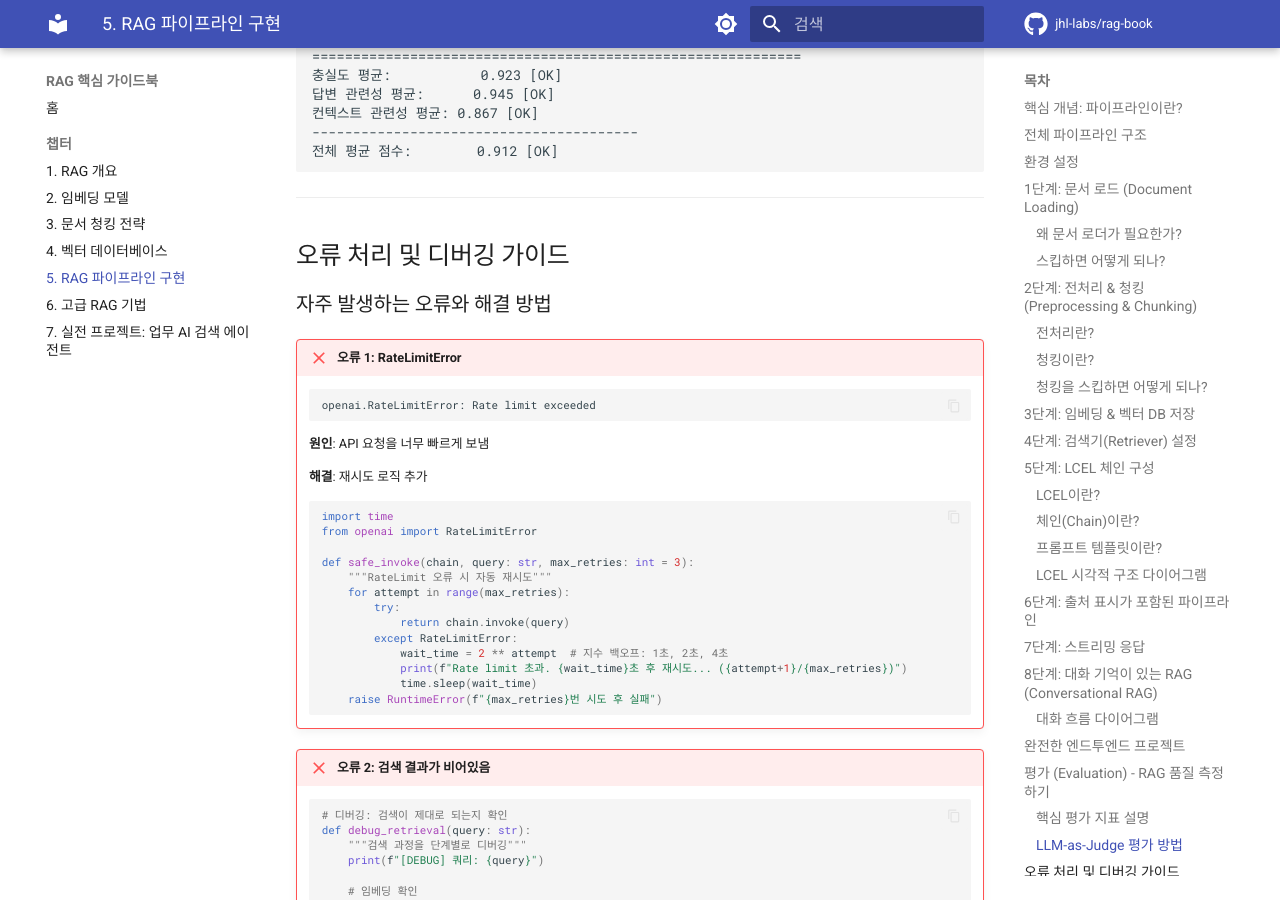
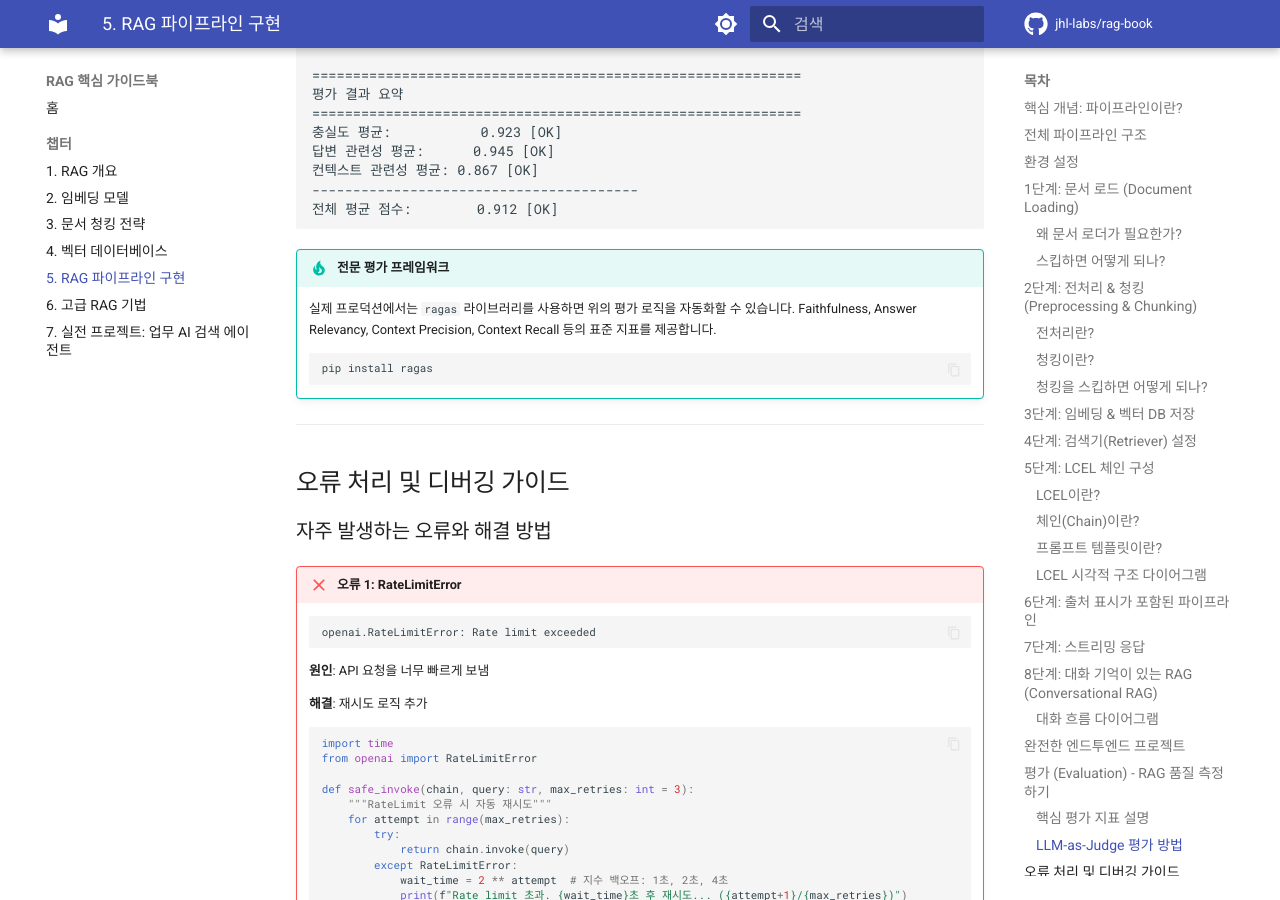
Before and after one commit to jhl-labs/rag-book, an MkDocs documentation site: the page built from docs/chapters/05-rag-pipeline.md, in a window 1280 px wide and 900 px high, scrolled down 34178 px. Built offline with MkDocs 1.6.1 and Material for MkDocs 9.7.7, drawn with Linux system fonts in a browser that asks for light colours; comment, search, counter and statistics services are not loaded; some of the changed text lies outside the part shown.

Commit message:
fix: 04-vector-databases 수정 사항 완료 및 05/06 잔여 개선
- 05-rag-pipeline: expected 답변 출력 추가, ragas 평가 프레임워크 tip 추가, timeout 주석 보완
- 06-advanced-rag: Self-RAG 구현 warning 노트 추가, bare except → except Exception 수정, 로깅 추가, !!! summary → !!! abstract 교체
- 04-vector-databases(이전 커밋 포함): nmslib→faiss, 하이브리드 검색 warning, Meilisearch 벡터 활성화, PGVector deprecated 노트, EphemeralClient 주석, IVFFlat VACUUM 주의사항, !!! summary→abstract 모두 완료

Co-Authored-By: Claude Sonnet 4.6 <noreply@anthropic.com>

````diff
--- a/docs/chapters/05-rag-pipeline.md
+++ b/docs/chapters/05-rag-pipeline.md
@@ -1627,7 +1627,10 @@ def run_evaluation(test_cases: list, rag_chain, rag_retriever) -> dict:
     for i, case in enumerate(test_cases, 1):
         print(f"\n[테스트 {i}/{len(test_cases)}]")
         question = case["question"]
+        expected = case.get("expected", "")  # 기대 답변 (있을 경우 참고용)
         print(f"질문: {question}")
+        if expected:
+            print(f"기대 답변 (참고): {expected}")
 
         # RAG 실행
         retrieved_docs = rag_retriever.invoke(question)
@@ -1744,6 +1747,14 @@ RAG 시스템 품질 평가 시작
 전체 평균 점수:        0.912 [OK]
 ```
 
+!!! tip "전문 평가 프레임워크"
+    실제 프로덕션에서는 `ragas` 라이브러리를 사용하면 위의 평가 로직을
+    자동화할 수 있습니다. Faithfulness, Answer Relevancy, Context Precision,
+    Context Recall 등의 표준 지표를 제공합니다.
+    ```bash
+    pip install ragas
+    ```
+
 ---
 
 ## 오류 처리 및 디버깅 가이드
@@ -2055,12 +2066,12 @@ class ProductionRAGPipeline:
         retriever,
         chain,
         max_retries: int = 3,
-        timeout: int = 30
+        timeout: int = 30  # 참고: 실제 타임아웃 적용은 asyncio.wait_for 또는 httpx timeout 설정 필요
     ):
         self.retriever = retriever
         self.chain = chain
         self.max_retries = max_retries
-        self.timeout = timeout
+        self.timeout = timeout  # 현재는 로깅용으로만 사용; 실제 적용 시 LLM 클라이언트에 request_timeout 파라미터 전달
         self._request_count = 0
         self._error_count = 0
 
````
Also changed, not shown: docs/chapters/06-advanced-rag.md (+10 -3 lines).
